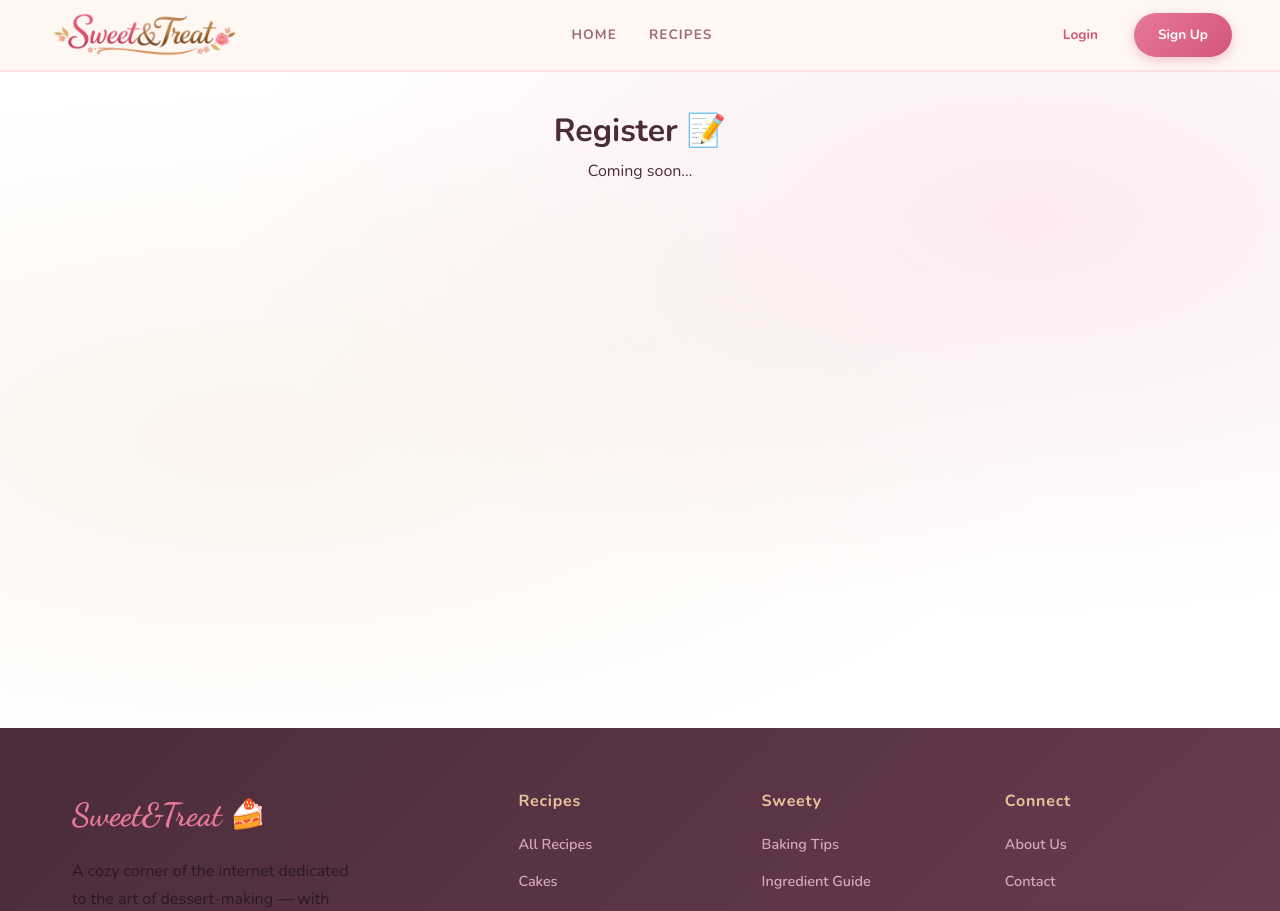
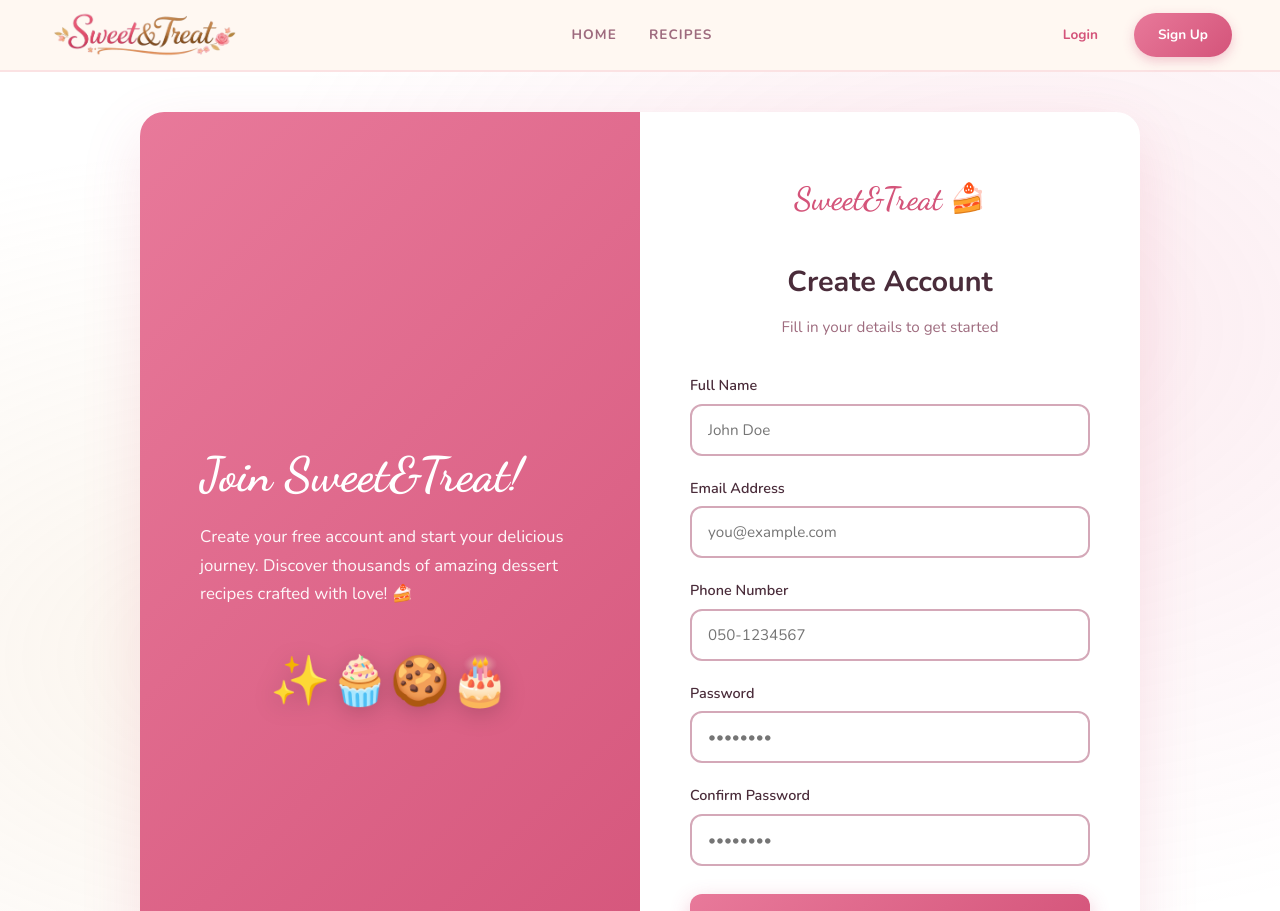
Before and after one commit to TEHILA5/RecipeApp-Client, a React (Vite) app: page /register in a window 1280 px wide. Shown: the top 911 px of the page. Built offline with nearby package versions, Linux system fonts and the light colour scheme.

Commit message:
feat: add user registration

```diff
--- a/src/features/auth/pages/RegisterPage.tsx
+++ b/src/features/auth/pages/RegisterPage.tsx
@@ -1,8 +1,286 @@
-export default function RegisterPage() {
+// ===============================================
+// Register Page - Sweet&Treat Theme
+// ===============================================
+import { useEffect, useState } from 'react';
+import { useNavigate, Link } from 'react-router-dom';
+import { useAppDispatch, useAppSelector } from '../../../redux/hooks';
+import { registerUser } from '../redux/authSlice';
+import './LoginPage.css'; // משתמשים באותו CSS
+
+function RegisterPage() {
+  const navigate = useNavigate();
+  const dispatch = useAppDispatch();
+  const { loading, error, isAuthenticated } = useAppSelector((state) => state.auth);
+
+  const [formData, setFormData] = useState({
+    name: '',
+    email: '',
+    phone: '',
+    password: '',
+    confirmPassword: '',
+  });
+
+  const [formErrors, setFormErrors] = useState({
+    name: '',
+    email: '',
+    phone: '',
+    password: '',
+    confirmPassword: '',
+  });
+
+  // אם כבר מחובר, העבר לדף הבית
+  useEffect(() => {
+    if (isAuthenticated) {
+      navigate('/');
+    }
+  }, [isAuthenticated, navigate]);
+
+  // Validation
+  const validateForm = () => {
+    const errors = {
+      name: '',
+      email: '',
+      phone: '',
+      password: '',
+      confirmPassword: '',
+    };
+
+    // Name
+    if (!formData.name) {
+      errors.name = 'Name is required';
+    } else if (formData.name.length < 2) {
+      errors.name = 'Name must be at least 2 characters';
+    }
+
+    // Email
+    if (!formData.email) {
+      errors.email = 'Email is required';
+    } else if (!/\S+@\S+\.\S+/.test(formData.email)) {
+      errors.email = 'Email is invalid';
+    }
+
+    // Phone - Israeli format: 05X-XXXXXXX or 05XXXXXXXXX
+    if (!formData.phone) {
+      errors.phone = 'Phone is required';
+    } else if (!/^05\d{8}$/.test(formData.phone.replace(/[-\s]/g, ''))) {
+      errors.phone = 'Phone must be Israeli format (05X-XXXXXXX)';
+    }
+
+    // Password
+    if (!formData.password) {
+      errors.password = 'Password is required';
+    } else if (formData.password.length < 6) {
+      errors.password = 'Password must be at least 6 characters';
+    }
+
+    // Confirm Password
+    if (!formData.confirmPassword) {
+      errors.confirmPassword = 'Please confirm your password';
+    } else if (formData.password !== formData.confirmPassword) {
+      errors.confirmPassword = 'Passwords do not match';
+    }
+
+    setFormErrors(errors);
+    return Object.values(errors).every((err) => !err);
+  };
+
+  // Handle Input Change
+  const handleChange = (e: React.ChangeEvent<HTMLInputElement>) => {
+    const { name, value } = e.target;
+    setFormData((prev) => ({
+      ...prev,
+      [name]: value,
+    }));
+    // Clear error when user types
+    setFormErrors((prev) => ({
+      ...prev,
+      [name]: '',
+    }));
+  };
+
+  // Handle Submit
+  const handleSubmit = async (e: React.FormEvent) => {
+    e.preventDefault();
+
+    if (!validateForm()) {
+      return;
+    }
+
+    try {
+      // שולחים בלי confirmPassword - השרת לא צריך את זה
+      // eslint-disable-next-line @typescript-eslint/no-unused-vars
+      const { confirmPassword, ...registerData } = formData;
+      await dispatch(registerUser(registerData)).unwrap();
+      navigate('/');
+    } catch (err) {
+      console.error('Registration failed:', err);
+    }
+  };
+
   return (
-    <div style={{ padding: '2rem', textAlign: 'center' }}>
-      <h1>Register 📝</h1>
-      <p>Coming soon...</p>
+    <div className="login-page">
+      <div className="login-container">
+        {/* Left Side - Visual */}
+        <div className="login-visual">
+          <div className="visual-content">
+            <h2 className="visual-title">Join Sweet&Treat!</h2>
+            <p className="visual-desc">
+              Create your free account and start your delicious journey. Discover thousands
+              of amazing dessert recipes crafted with love! 🍰
+            </p>
+            <div className="visual-emoji">✨🧁🍪🎂</div>
+          </div>
+        </div>
+
+        {/* Right Side - Form */}
+        <div className="login-form-wrapper">
+          <div className="login-form-content">
+            {/* Logo */}
+            <div className="form-logo">
+              <span className="logo-text">Sweet&Treat</span>
+              <span className="logo-emoji">🍰</span>
+            </div>
+
+            <h1 className="form-title">Create Account</h1>
+            <p className="form-subtitle">Fill in your details to get started</p>
+
+            {/* Error Alert */}
+            {error && (
+              <div className="alert alert-error">
+                <span className="alert-icon">⚠️</span>
+                <span>{error}</span>
+              </div>
+            )}
+
+            {/* Form */}
+            <form onSubmit={handleSubmit} className="login-form">
+              {/* Name */}
+              <div className="form-group">
+                <label htmlFor="name" className="form-label">
+                  Full Name
+                </label>
+                <input
+                  type="text"
+                  id="name"
+                  name="name"
+                  value={formData.name}
+                  onChange={handleChange}
+                  className={`form-input ${formErrors.name ? 'error' : ''}`}
+                  placeholder="John Doe"
+                  autoComplete="name"
+                />
+                {formErrors.name && (
+                  <span className="error-message">{formErrors.name}</span>
+                )}
+              </div>
+
+              {/* Email */}
+              <div className="form-group">
+                <label htmlFor="email" className="form-label">
+                  Email Address
+                </label>
+                <input
+                  type="email"
+                  id="email"
+                  name="email"
+                  value={formData.email}
+                  onChange={handleChange}
+                  className={`form-input ${formErrors.email ? 'error' : ''}`}
+                  placeholder="you@example.com"
+                  autoComplete="email"
+                />
+                {formErrors.email && (
+                  <span className="error-message">{formErrors.email}</span>
+                )}
+              </div>
+
+              {/* Phone */}
+              <div className="form-group">
+                <label htmlFor="phone" className="form-label">
+                  Phone Number
+                </label>
+                <input
+                  type="tel"
+                  id="phone"
+                  name="phone"
+                  value={formData.phone}
+                  onChange={handleChange}
+                  className={`form-input ${formErrors.phone ? 'error' : ''}`}
+                  placeholder="050-1234567"
+                  autoComplete="tel"
+                />
+                {formErrors.phone && (
+                  <span className="error-message">{formErrors.phone}</span>
+                )}
+              </div>
+
+              {/* Password */}
+              <div className="form-group">
+                <label htmlFor="password" className="form-label">
+                  Password
+                </label>
+                <input
+                  type="password"
+                  id="password"
+                  name="password"
+                  value={formData.password}
+                  onChange={handleChange}
+                  className={`form-input ${formErrors.password ? 'error' : ''}`}
+                  placeholder="••••••••"
+                  autoComplete="new-password"
+                />
+                {formErrors.password && (
+                  <span className="error-message">{formErrors.password}</span>
+                )}
+              </div>
+
+              {/* Confirm Password */}
+              <div className="form-group">
+                <label htmlFor="confirmPassword" className="form-label">
+                  Confirm Password
+                </label>
+                <input
+                  type="password"
+                  id="confirmPassword"
+                  name="confirmPassword"
+                  value={formData.confirmPassword}
+                  onChange={handleChange}
+                  className={`form-input ${formErrors.confirmPassword ? 'error' : ''}`}
+                  placeholder="••••••••"
+                  autoComplete="new-password"
+                />
+                {formErrors.confirmPassword && (
+                  <span className="error-message">{formErrors.confirmPassword}</span>
+                )}
+              </div>
+
+              {/* Submit Button */}
+              <button type="submit" className="btn-submit" disabled={loading}>
+                {loading ? (
+                  <>
+                    <span className="spinner"></span>
+                    Creating account...
+                  </>
+                ) : (
+                  'Create Account'
+                )}
+              </button>
+            </form>
+
+            {/* Footer Links */}
+            <div className="form-footer">
+              <p>
+                Already have an account?{' '}
+                <Link to="/login" className="link-primary">
+                  Sign in
+                </Link>
+              </p>
+            </div>
+          </div>
+        </div>
+      </div>
     </div>
   );
 }
+
+export default RegisterPage;
```
Also changed, not shown: src/features/auth/redux/authSlice.ts (+22 -8 lines), src/features/auth/types/auth.types.ts (+14 -5 lines).
